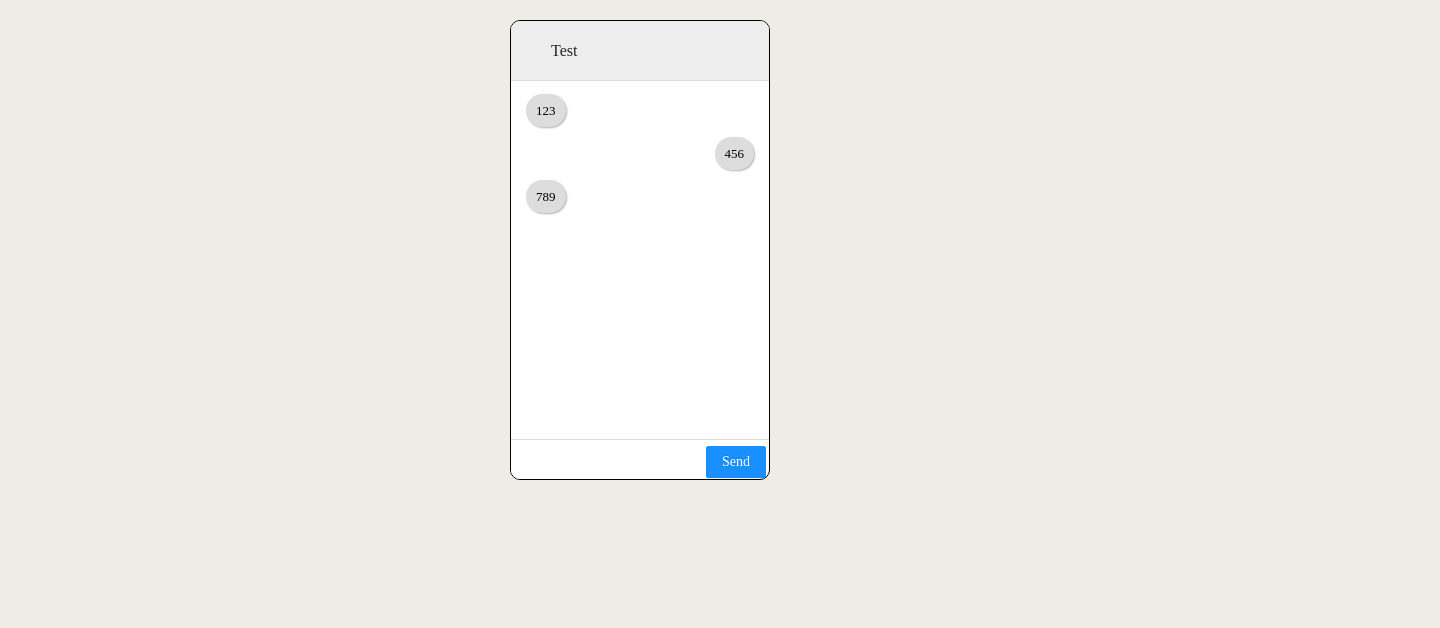
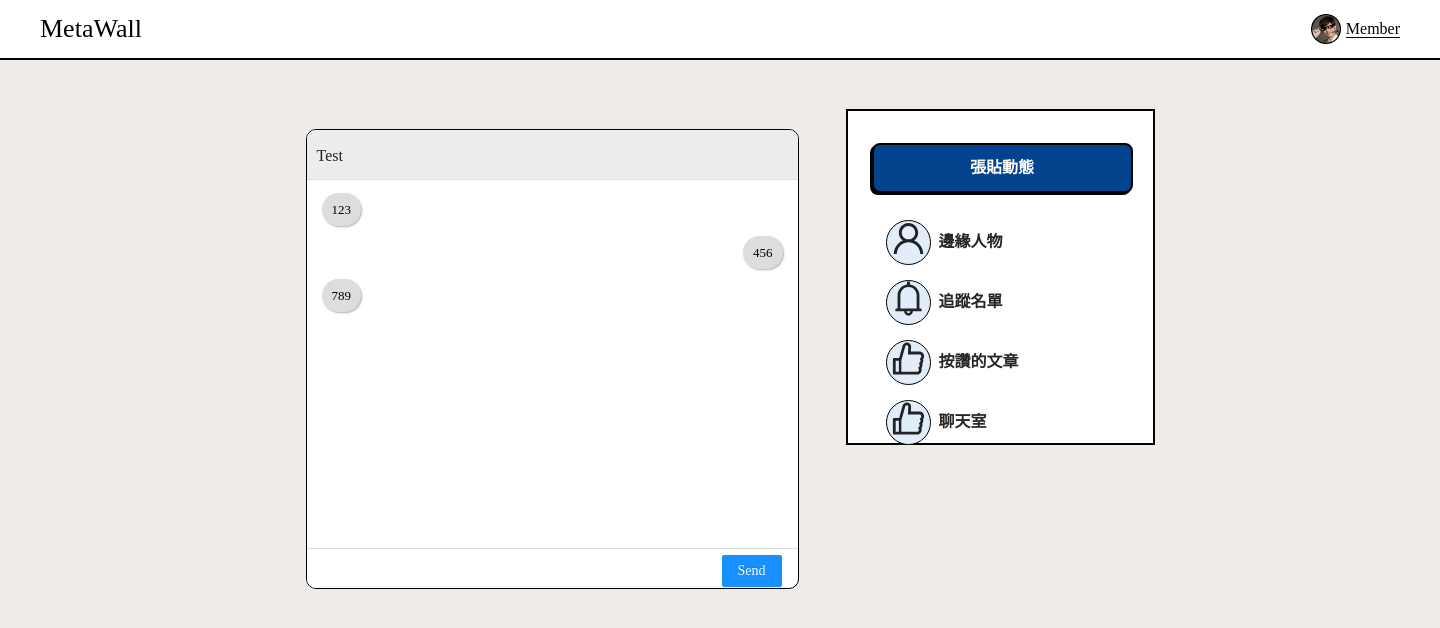
Before and after one commit to kjes9307/project-frontend, a React app: page /post/chatRoom in a window 1280 px wide. Before the commit this address led to /chatRoom. Shown: the top 628 px of the page, 1440 px wide, since content can reach past the window. Built offline with nearby package versions, Linux system fonts and the light colour scheme; no server answers; what store would draw is missing.

Commit message:
add static page for chat

```diff
--- a/src/App.js
+++ b/src/App.js
@@ -5,7 +5,7 @@ import 'antd/dist/antd.min.css'
 import './App.css';
 import PostWall from './component/postWall';
 import Login from './component/Login';
-import ChatRoom from "./component/chatRoom"
+
 import userStatuRecorder from "./util/memoryParams";
 class App extends React.Component {
   componentDidMount = () => {
@@ -16,10 +16,9 @@ class App extends React.Component {
   render(){
       return (
           <Switch>
-            {/* <Route path="/post" component={PostWall} /> */}
-            {/* <Route path="/" component={Login} /> */}
-            <Route path='/chatRoom' component={ChatRoom} />
-            <Redirect to="/chatRoom" />
+            <Route path="/post" component={PostWall} />
+            <Route path="/" component={Login} />
+            <Redirect to="/" />
           </Switch>
       )
   }
--- a/src/component/chatRoom/chatRoom.css
+++ b/src/component/chatRoom/chatRoom.css
@@ -1,12 +1,11 @@
 
 .wrap-chat{
-    width: 300px;
+    width: 533px;
     height: 550px;
-    margin: auto;
     padding: 20px;
     border-radius: 20px;
 }
-.contain {
+.contain-chat {
     border: 1px solid #000;
     border-radius: 10px;
     background: #fff;
@@ -19,11 +18,14 @@
     overflow: hidden;
 }
 
-.header{
+.header-chat{
     background: #ededed;
     margin: -10px -10px 8px -10px;
-    text-align: center;
+    text-align: left;
     border-bottom: 1px solid #ddd;
+    height: 50px;
+    padding: 10px;
+    line-height: 2em;
 }
 .home-btn{
     height: 45px;
@@ -79,7 +81,7 @@
     padding: 10px;
     box-sizing: border-box;
     font-size: 18px;
-    width: 180px;
+    width: 400px;
     height: 40px;
     border: none;
     display: inline-block;
--- a/src/component/chatRoom/index.js
+++ b/src/component/chatRoom/index.js
@@ -5,8 +5,8 @@ export default class ChatRoom extends Component {
   render() {
     return (
         <div className="wrap-chat">
-        <div className="contain">
-            <div className="header">Test</div>
+        <div className="contain-chat ">
+            <div className="header-chat">Test</div>
             <div className="chats">
                 <span className="u1 chat">123</span>
                 <span className="u2 chat">456</span>
--- a/src/component/postWall/index.js
+++ b/src/component/postWall/index.js
@@ -10,6 +10,7 @@ import EditProfile from '../editProfile';
 import AddPost from '../addPost';
 import LikeList from '../likeList';
 import FanPage from '../fanPage';
+import ChatRoom from "../chatRoom"
 
 export default class PostWall extends Component {
   handleChange= (value) => {
@@ -63,6 +64,7 @@ export default class PostWall extends Component {
             <Route path="/post/Track" component={Track} />
             <Route path="/post/edit" component={EditProfile} />
             <Route path="/post/likeList" component={LikeList} />
+            <Route path='/post/chatRoom' component={ChatRoom} />
             <Redirect to="/post/wall" />
           </Switch>
 
@@ -71,6 +73,7 @@ export default class PostWall extends Component {
             <MyNavLink to="/post/wall" ><Button type="text" icon={<UserOutlined className='icon'/>}>邊緣人物</Button></MyNavLink>
             <MyNavLink to="/post/Track"><Button type="text" icon={<BellOutlined className='icon'/>}>追蹤名單</Button></MyNavLink>
             <MyNavLink to="/post/likeList"><Button type="text" icon={<LikeOutlined className='icon'/>}>按讚的文章</Button></MyNavLink>
+            <MyNavLink to="/post/chatRoom"><Button type="text" icon={<LikeOutlined className='icon'/>}>聊天室</Button></MyNavLink>
          </div>
 
         </div>
```
